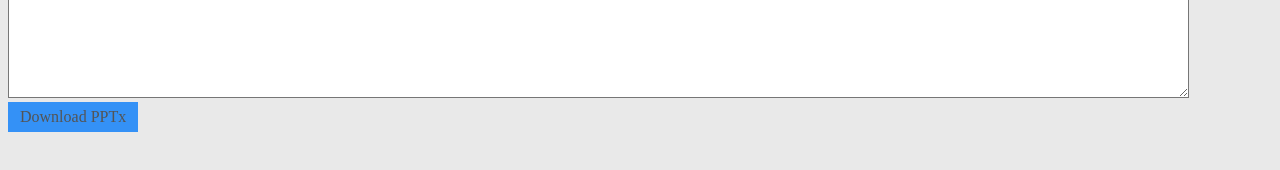
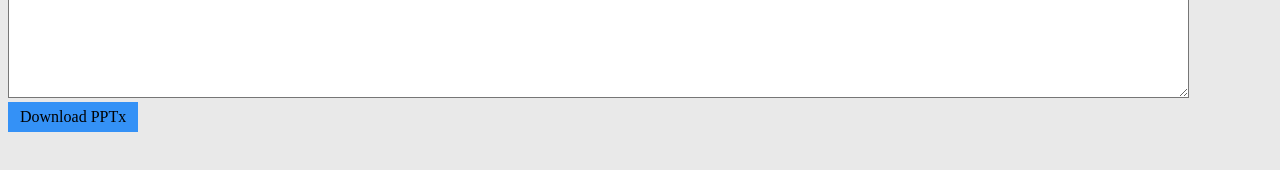
Before and after one commit to piotrgoralewski/presentutor, a Flask app: page / in a window 1280 px wide. Shown: the part 630-800 px from the top of the page. Run offline with Flask 3, Linux system fonts and the light colour scheme; some libraries are stand-ins or nearby versions.

Commit message:
README update

```diff
--- a/static/main.css
+++ b/static/main.css
@@ -20,7 +20,7 @@ input {
   display: inline-block;
   padding: 6px 12px;
   cursor: pointer;
-  color: #545454;
+  color: black;
   background-color: #3491f6;
 }
 
```
Also changed, not shown: README.md.
